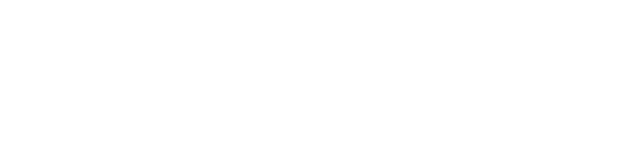
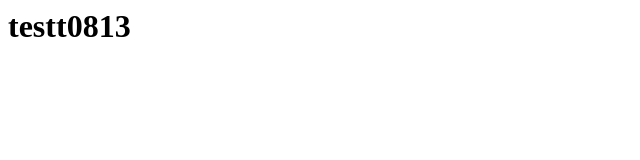
Before and after one commit to pann710/20210906, a plain HTML site: page index.html in a window 1280 px wide. Shown: the whole page, without its empty margins (0-640 px from the left). Drawn offline with Linux system fonts and the light colour scheme.

Commit message:
Update index.html

```diff
--- a/index.html
+++ b/index.html
@@ -2,7 +2,7 @@
 <html>
 <head><title>20210906</title></head>
 <body>
-<h1>
+<h1>testt0813
 </h1>
 </body>
 </html>
```
